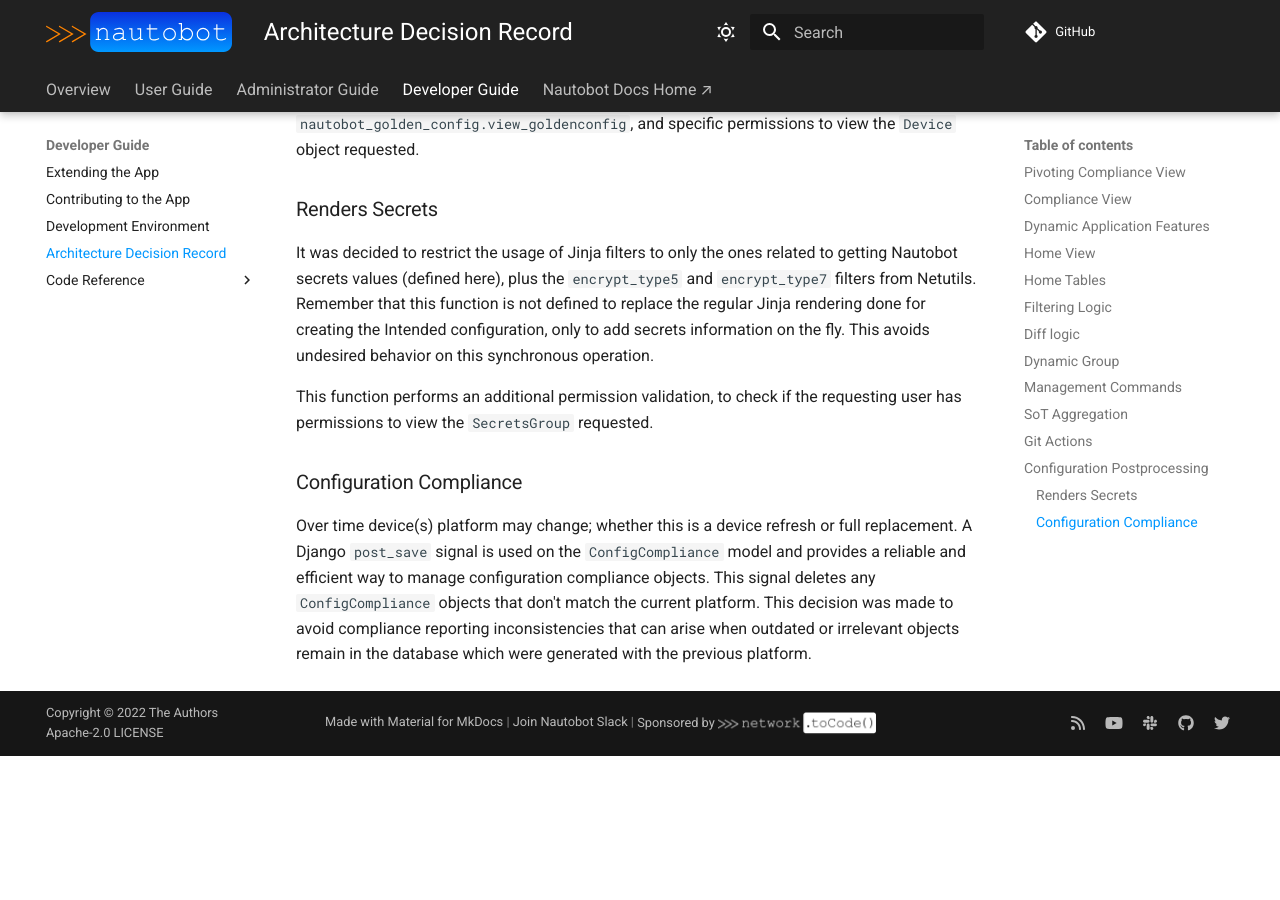
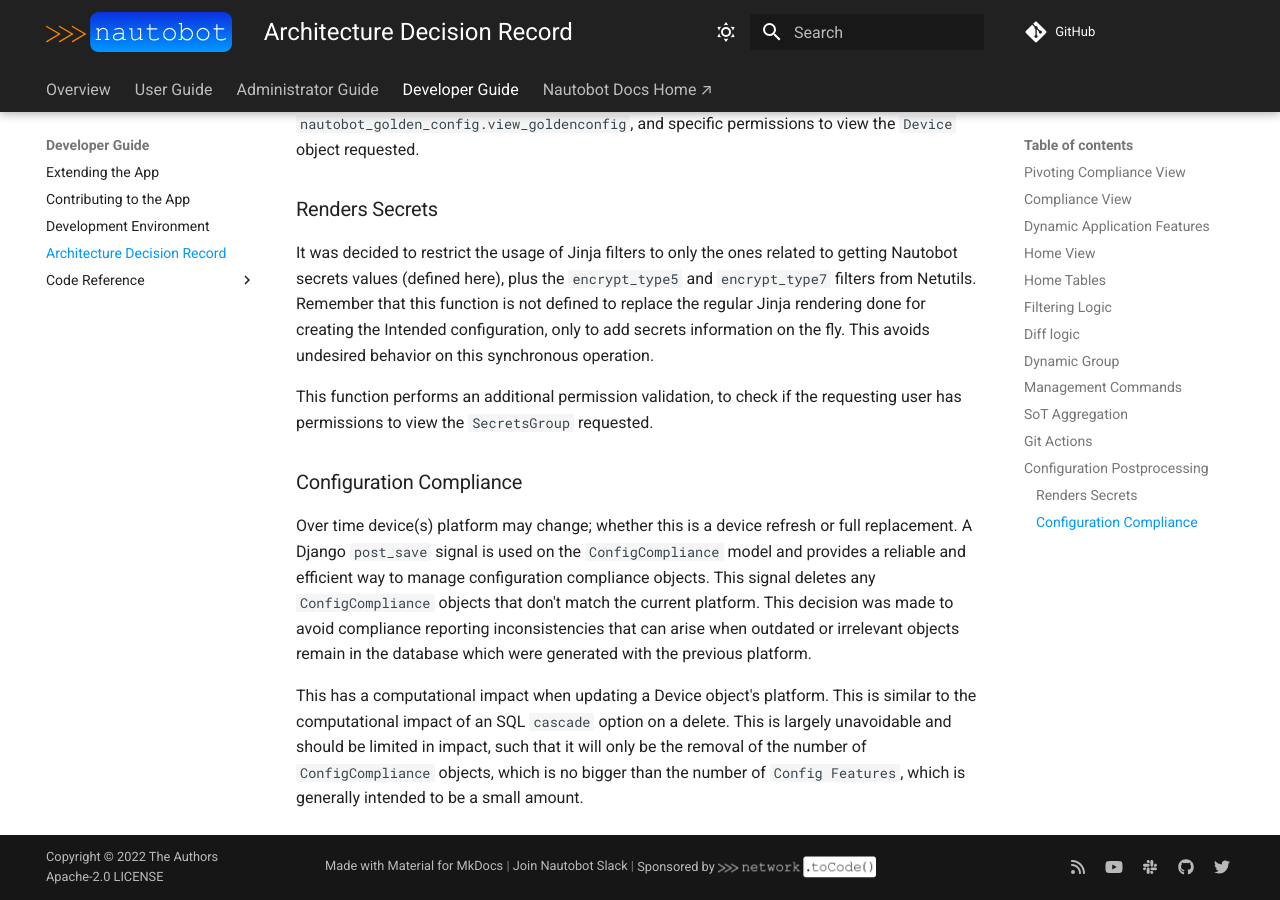
Before and after one commit to nautobot/nautobot-app-golden-config, an MkDocs documentation site: the page built from docs/dev/dev_adr.md, in a window 1280 px wide and 900 px high, scrolled down 4559 px. Built offline with MkDocs 1.6.1 and Material for MkDocs 9.7.7, drawn with Linux system fonts in a browser that asks for light colours; comment, search, counter and statistics services are not loaded; before the commit the page ends 5315 px from its top, so only the background shows below that.

Commit message:
Update docs/dev/dev_adr.md
Co-authored-by: Ken Celenza <ken@celenza.org>

```diff
--- a/docs/dev/dev_adr.md
+++ b/docs/dev/dev_adr.md
@@ -141,3 +141,5 @@ This function performs an additional permission validation, to check if the requ
 ### Configuration Compliance
 
 Over time device(s) platform may change; whether this is a device refresh or full replacement. A Django `post_save` signal is used on the `ConfigCompliance` model and provides a reliable and efficient way to manage configuration compliance objects. This signal deletes any `ConfigCompliance` objects that don't match the current platform. This decision was made to avoid compliance reporting inconsistencies that can arise when outdated or irrelevant objects remain in the database which were generated with the previous platform.
+
+This has a computational impact when updating a Device object's platform. This is similar to the computational impact of an SQL `cascade` option on a delete. This is largely unavoidable and should be limited in impact, such that it will only be the removal of the number of `ConfigCompliance` objects, which is no bigger than the number of  `Config Features`, which is generally intended to be a small amount.
```
